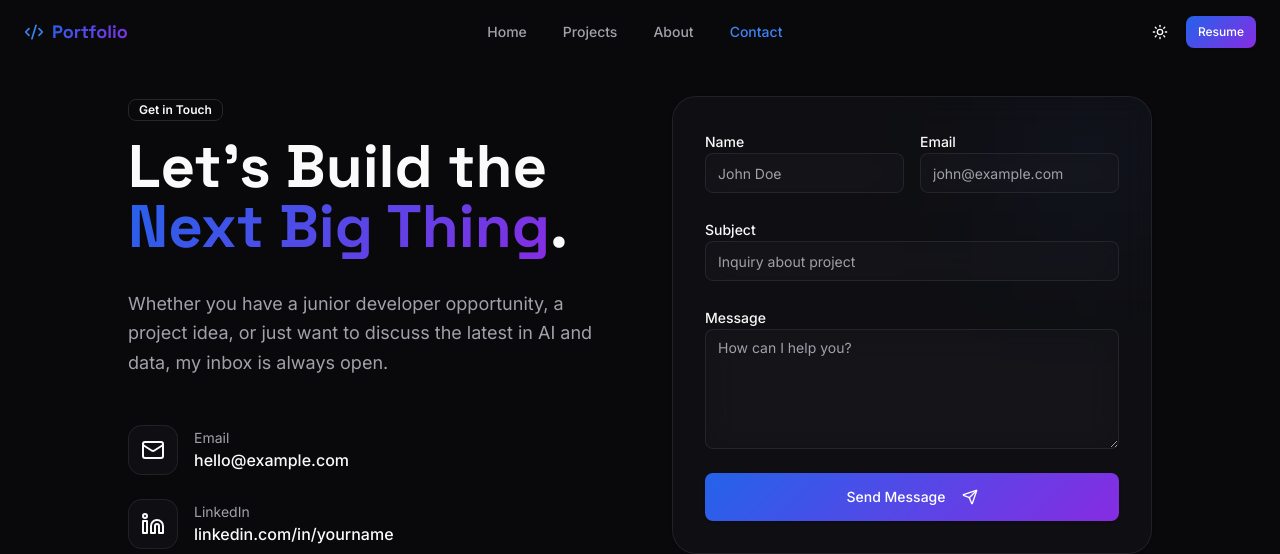
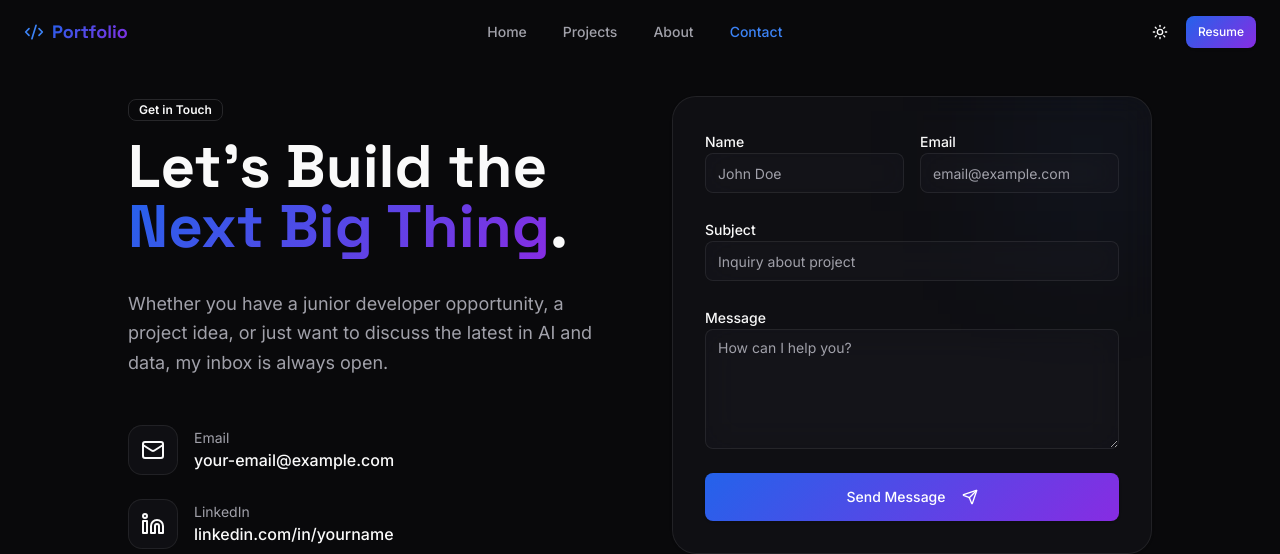
Before and after one commit to Dolez777/my_portfolio_website, a Next.js app: page /contact in a window 1280 px wide. Shown: the top 554 px of the page. Built offline with nearby package versions, Linux system fonts and the light colour scheme.

Commit message:
feat: implement contact page, footer, and contact section with project documentation

```diff
--- a/app/(marketing)/contact/page.tsx
+++ b/app/(marketing)/contact/page.tsx
@@ -28,7 +28,7 @@ export default function ContactPage() {
 
             <div className="space-y-6">
                <a
-                 href="mailto:hello@example.com"
+                 href="mailto:your-email@example.com"
                  className="flex items-center gap-4 group"
                >
                  <div className="p-3 rounded-xl glass border-border/50 group-hover:text-accent transition-all">
@@ -36,7 +36,7 @@ export default function ContactPage() {
                  </div>
                  <div>
                     <p className="text-sm text-muted-foreground">Email</p>
-                    <p className="font-medium">hello@example.com</p>
+                    <p className="font-medium">your-email@example.com</p>
                  </div>
                </a>
                <a
@@ -81,7 +81,7 @@ export default function ContactPage() {
                       </div>
                       <div className="space-y-2">
                         <label className="text-sm font-medium">Email</label>
-                        <Input type="email" placeholder="john@example.com" className="glass border-border/40" />
+                        <Input type="email" placeholder="email@example.com" className="glass border-border/40" />
                       </div>
                    </div>
                    <div className="space-y-2">
--- a/components/layout/footer.tsx
+++ b/components/layout/footer.tsx
@@ -4,7 +4,7 @@ import { Github, Linkedin, Mail, Code2 } from "lucide-react";
 const socialLinks = [
   { href: "https://github.com", icon: Github, label: "GitHub" },
   { href: "https://linkedin.com", icon: Linkedin, label: "LinkedIn" },
-  { href: "mailto:hello@example.com", icon: Mail, label: "Email" },
+  { href: "mailto:your-email@example.com", icon: Mail, label: "Email" },
 ];
 
 const footerLinks = [
--- a/components/sections/contact-section.tsx
+++ b/components/sections/contact-section.tsx
@@ -29,7 +29,7 @@ export function ContactSection() {
 
           <div className="flex flex-col sm:flex-row items-center justify-center gap-6">
             <Button size="lg" className="btn-gradient border-0 px-8 h-12 w-full sm:w-auto" asChild>
-              <a href="mailto:hello@example.com">
+              <a href="mailto:your-email@example.com">
                 <Mail className="mr-2 h-4 w-4" />
                 Email Me
               </a>
```
Also changed, not shown: 1 other file (tests, documents, lock files or other folders).
